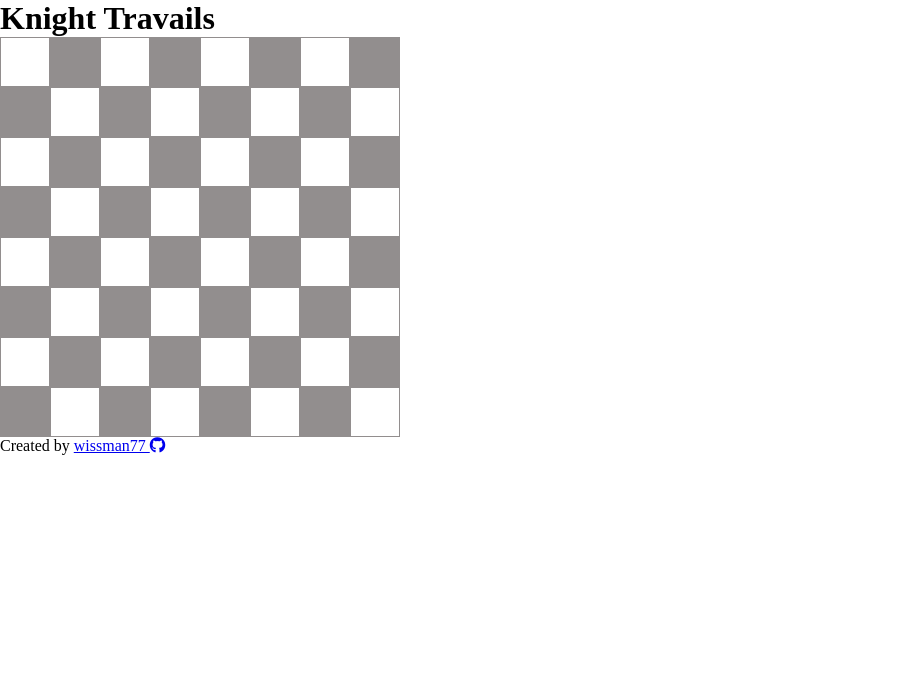
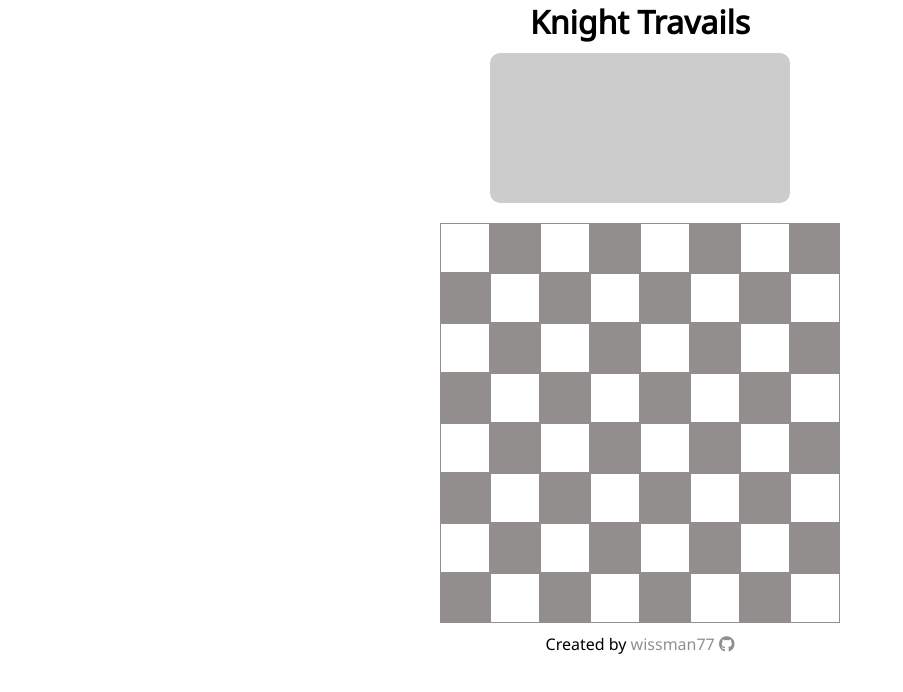
Before and after one commit to wissman77/knights-travails, a website built with webpack: page src/template.html in a window 1280 px wide. Shown: the whole page, without its empty margins (0-903 px from the left). Built offline with nearby package versions, Linux system fonts and the light colour scheme.

Commit message:
basic style

```diff
--- a/src/style.css
+++ b/src/style.css
@@ -1,7 +1,19 @@
+@import url('https://fonts.googleapis.com/css2?family=Noto+Sans&display=swap');
+
 * {
   padding: 0;
   margin: 0;
   box-sizing: border-box;
+  font-family: 'Noto Sans', sans-serif;
+}
+
+.container {
+  width: 400px;
+  margin: 0 auto;
+  display: flex;
+  flex-direction: column;
+  align-items: center;
+  gap: 10px;
 }
 .chess-board {
   display: flex;
@@ -26,3 +38,30 @@
 .cell:nth-child(n + 57):nth-child(even):nth-child(-n + 64) {
   background: #fff;
 }
+
+.knight {
+  display: flex;
+  align-items: center;
+  justify-content: center;
+  font-size: 2rem;
+}
+
+/* To increase specifity */
+.cell.target.target.target.target {
+  background: #22e41b;
+}
+
+.output {
+  width: 300px;
+  height: 150px;
+  background: #ccc;
+  overflow: hidden;
+  padding: 5px;
+  border-radius: 10px;
+  font-size: 0.8rem;
+}
+
+a {
+  text-decoration: none;
+  color: #928e8e;
+}
```
